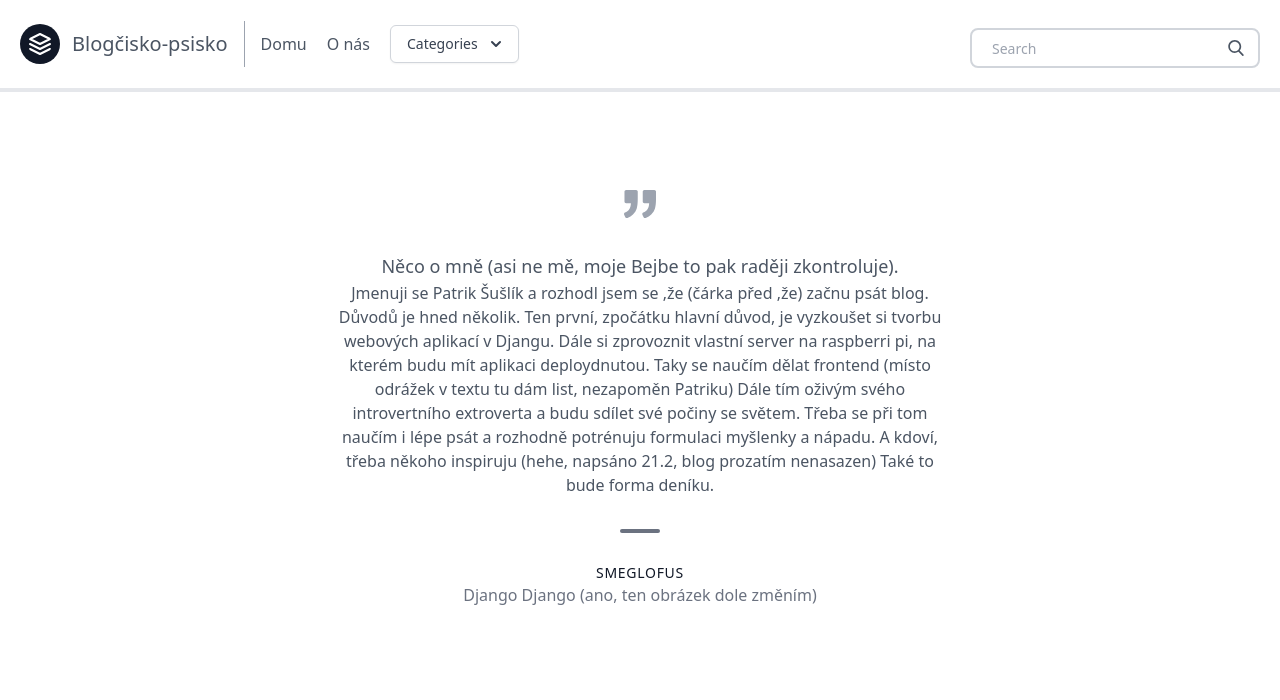
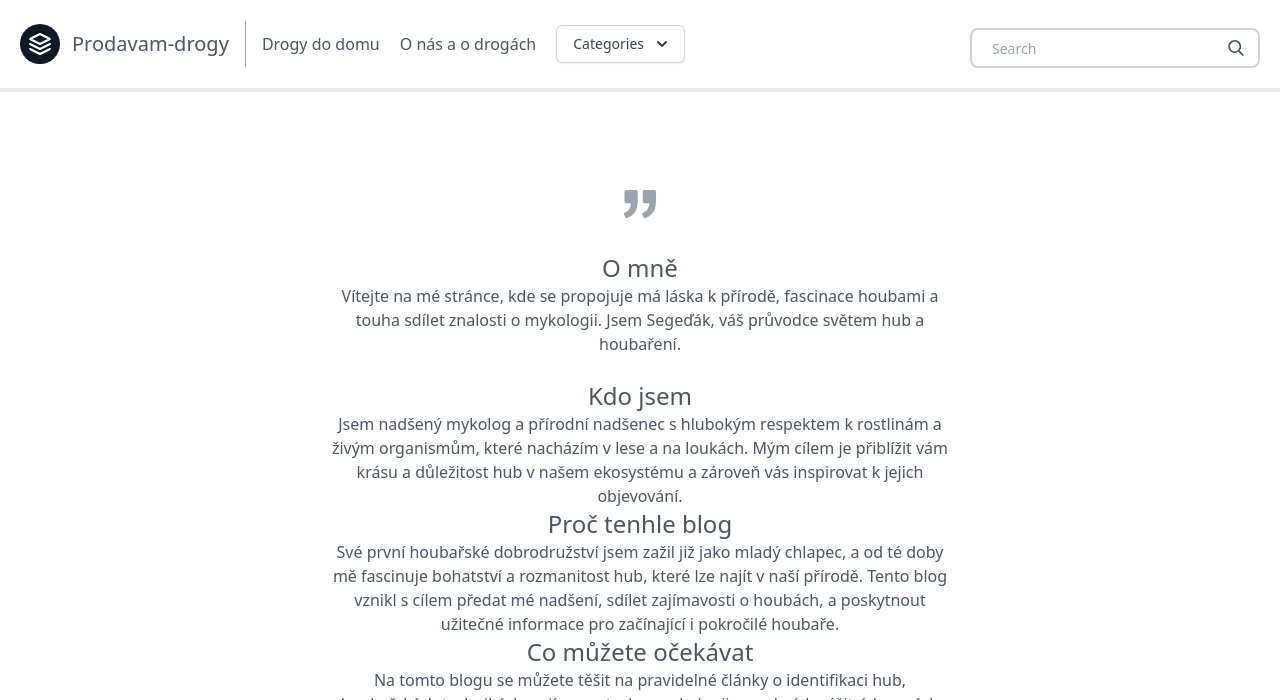
Before and after one commit to smeglofus/blog, a Django app: page /about/ in a window 1280 px wide. Shown: the top 700 px of the page. Run offline with Django 4.2, Linux system fonts and the light colour scheme; data comes from the database, SQL or seed files in the repository; some libraries are stand-ins or nearby versions.

Commit message:
about me change

```diff
--- a/templates/about_page.html
+++ b/templates/about_page.html
@@ -7,16 +7,28 @@
         <svg xmlns="http://www.w3.org/2000/svg" fill="currentColor" class="inline-block w-8 h-8 text-gray-400 mb-8" viewBox="0 0 975.036 975.036">
           <path d="M925.036 57.197h-304c-27.6 0-50 22.4-50 50v304c0 27.601 22.4 50 50 50h145.5c-1.9 79.601-20.4 143.3-55.4 191.2-27.6 37.8-69.399 69.1-125.3 93.8-25.7 11.3-36.8 41.7-24.8 67.101l36 76c11.6 24.399 40.3 35.1 65.1 24.399 66.2-28.6 122.101-64.8 167.7-108.8 55.601-53.7 93.7-114.3 114.3-181.9 20.601-67.6 30.9-159.8 30.9-276.8v-239c0-27.599-22.401-50-50-50zM106.036 913.497c65.4-28.5 121-64.699 166.9-108.6 56.1-53.7 94.4-114.1 115-181.2 20.6-67.1 30.899-159.6 30.899-277.5v-239c0-27.6-22.399-50-50-50h-304c-27.6 0-50 22.4-50 50v304c0 27.601 22.4 50 50 50h145.5c-1.9 79.601-20.4 143.3-55.4 191.2-27.6 37.8-69.4 69.1-125.3 93.8-25.7 11.3-36.8 41.7-24.8 67.101l35.9 75.8c11.601 24.399 40.501 35.2 65.301 24.399z"></path>
         </svg>
-        <p class="leading-relaxed text-lg">Něco o mně (asi ne mě, moje Bejbe to pak raději zkontroluje). </p>
-          Jmenuji se Patrik Šušlík a rozhodl jsem se ,že (čárka před ,že) začnu psát blog. Důvodů je hned několik. Ten první, zpočátku hlavní důvod,
-          je vyzkoušet si tvorbu webových aplikací v Djangu. Dále si zprovoznit vlastní server na raspberri pi, na kterém budu mít aplikaci deploydnutou.
-          Taky se naučím dělat frontend (místo odrážek v textu tu dám list, nezapoměn Patriku)
-          Dále tím oživým svého introvertního extroverta a budu sdílet své počiny se světem. Třeba se při tom naučím i lépe psát a rozhodně
-          potrénuju formulaci myšlenky a nápadu. A kdoví, třeba někoho inspiruju (hehe, napsáno 21.2, blog prozatím nenasazen)
-          Také to bude forma deníku.
+        <h1 class="text-2xl">O mně</h1>
+          <p>Vítejte na mé stránce, kde se propojuje má láska k přírodě, fascinace houbami a touha sdílet znalosti o mykologii. Jsem Segeďák, váš průvodce světem hub a houbaření.
+          </p><br>
+          <h2 class="text-2xl">Kdo jsem</h2>
+          Jsem nadšený mykolog a přírodní nadšenec s hlubokým respektem k rostlinám a živým organismům, které nacházím v lese a na loukách. Mým cílem je přiblížit vám krásu a důležitost hub v našem ekosystému a zároveň vás inspirovat k jejich objevování.
+          <br class="break-normal">
+          <h2 class="text-2xl">Proč tenhle blog</h2>
+          Své první houbařské dobrodružství jsem zažil již jako mladý chlapec, a od té doby mě fascinuje bohatství a rozmanitost hub, které lze najít v naší přírodě. Tento blog vznikl s cílem předat mé nadšení, sdílet zajímavosti o houbách, a poskytnout užitečné informace pro začínající i pokročilé houbaře.
+          <br>
+          <h2 class="text-2xl">Co můžete očekávat</h2>
+          Na tomto blogu se můžete těšit na pravidelné články o identifikaci hub, houbařských technikách, zajímavostech o mykologii a osobních zážitcích z mých výprav. Chtěl(a) bych, abyste se přidali(a) k diskuzi, sdíleli(a) své vlastní zážitky a společně objevovali krásy hubářství.
+          <br>
+          <h2 class="text-2xl">Jak mě kontaktovat</h2>
+          Mám rád(a), když se moji čtenáři zapojují. Pokud máte otázky, připomínky nebo byste se chtěli podělit o své houbařské příběhy, neváhejte mě kontaktovat. Můžete mi napsat na [e-mail], nebo mě sledovat na [sociální média].
+
+          Děkuji, že jste se zastavili na mé stránce. Těším se na společné objevování světa hub!
+
+          S láskou k přírodě,
+
           <br>
         <span class="inline-block h-1 w-10 rounded bg-gray-500 mt-8 mb-6"></span>
-        <h2 class="text-gray-900 font-medium title-font tracking-wider text-sm">SMEGLOFUS</h2>
+        <h2 class="text-gray-900 font-medium title-font tracking-wider text-sm">Segeďák</h2>
         <p class="text-gray-500">Django Django (ano, ten obrázek dole změním)</p>
       </div>
     </div>
--- a/templates/navbar.html
+++ b/templates/navbar.html
@@ -9,14 +9,14 @@
           <path d="M12 2L2 7l10 5 10-5-10-5zM2 17l10 5 10-5M2 12l10 5 10-5"></path>
         </svg>
         <a href="{% url 'homepage' %}" class="ml-3 text-xl">
-          Blogčisko-psisko</a>
+          Prodavam-drogy</a>
       </a>
       <nav class="md:mr-auto md:ml-4 md:py-1 md:pl-4 md:border-l md:border-gray-400	flex flex-wrap items-center text-base justify-center">
         <a href="{% url 'homepage' %}" class="mr-5 hover:text-gray-900 rounded-lg hover:bg-pink-200 inline-flex items-center">
-          Domu
+          Drogy do domu
         </a>
         <a href="{% url 'about' %}" class="mr-5 hover:text-gray-900 rounded-lg hover:bg-pink-200 inline-flex items-center">
-          O nás
+          O nás a o drogách
         </a>
           <!-- This example requires Tailwind CSS v2.0+ -->
 <div x-data="{ open: false }" class="relative inline-block text-left">
```
